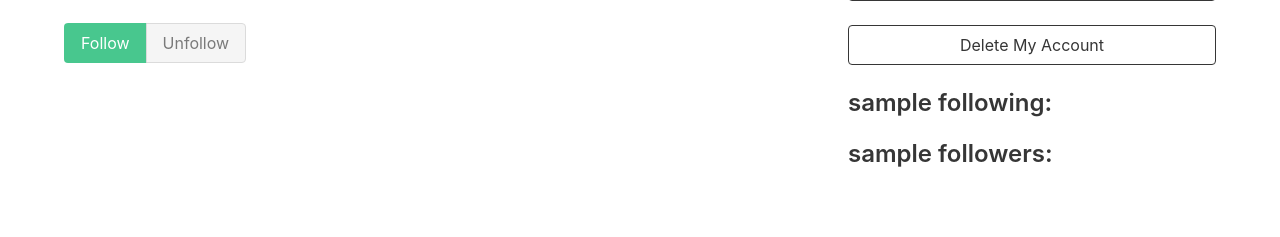
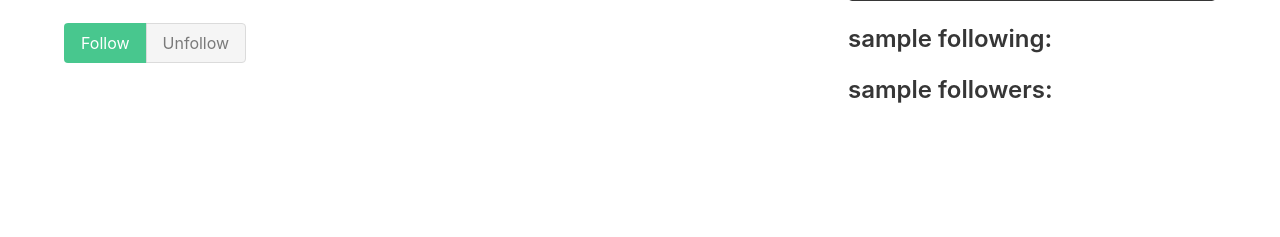
Before and after one commit to parvinfrzd/django-social-networking-app, a Django app: template main_app/templates/main_app/profile.html in a window 1280 px wide. Shown: the part 231-468 px from the top of the page. Run offline with Django 4.2, Linux system fonts and the light colour scheme; the template is opened without the code that fills it: values that come from a table or form of the project are taken from there, others are empty; the visitor is signed in with stand-in values (Sample User, id 1); data comes from the database, SQL or seed files in the repository.

Commit message:
Modify Profile template

```diff
--- a/main_app/templates/main_app/profile.html
+++ b/main_app/templates/main_app/profile.html
@@ -46,13 +46,6 @@
             </button>
         </a>
     </div>
-    <div class="block">
-        <a href="{% url 'social:profile_delete' user.profile.pk%}">
-            <button class="button is-dark is-outlined is-fullwidth">
-                Delete My Account
-            </button>
-        </a>
-    </div>
 
     <div class="block">
         <h3 class="title is-4">
```
